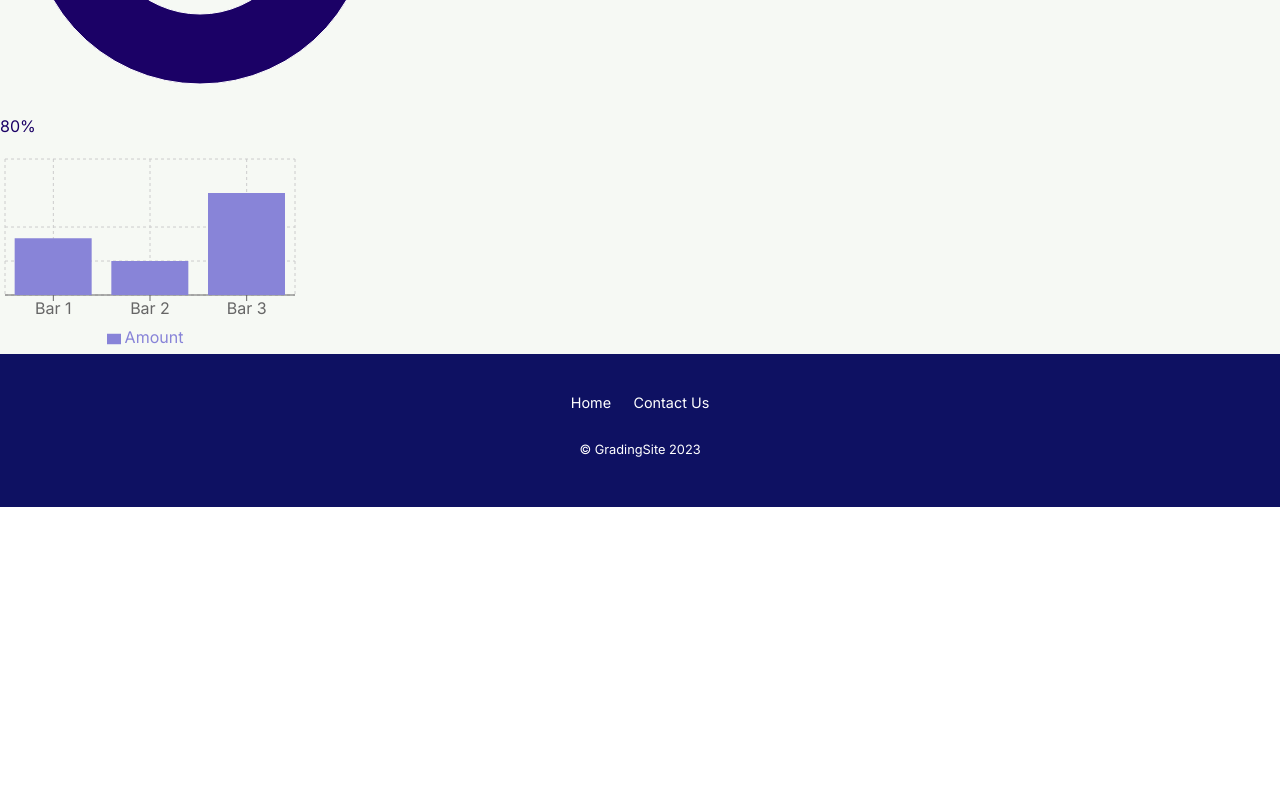
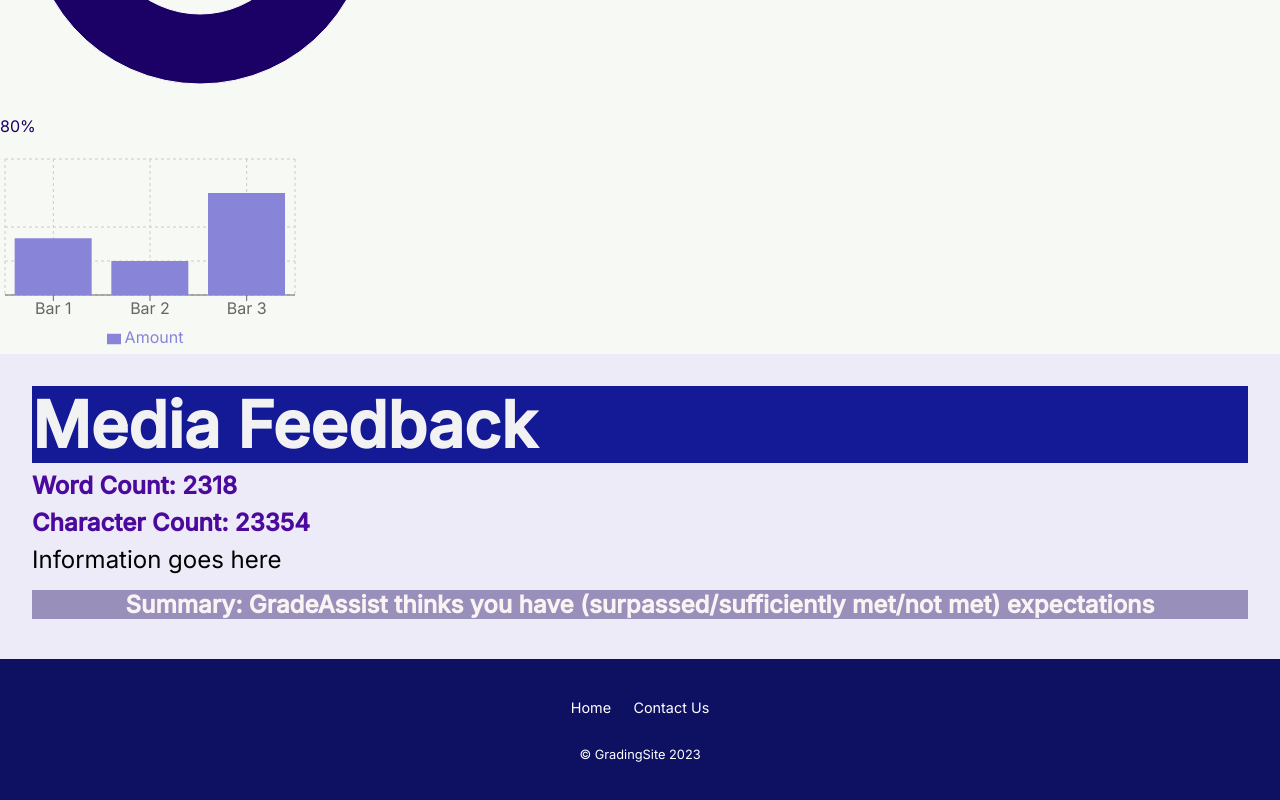
Before and after one commit to coderpr0grammer/GradingSite, a React (Create React App) app: page /my-assignments in a window 1280 px wide. Shown: the part 466-1266 px from the top of the page. Before the commit the page ends 973 px from the top, so only its background shows below. Built offline with nearby package versions, Linux system fonts and the light colour scheme.

Commit message:
media feedback card

```diff
--- a/src/components/pages/MyAssignments/MyAssignments.css
+++ b/src/components/pages/MyAssignments/MyAssignments.css
@@ -6,3 +6,52 @@
     color: #1B0166;
     font: bolder;
 }
+
+#mediaHeader{
+
+font-family: 'Inter';
+font-style: normal;
+font-weight: 700;
+font-size: 64px;
+line-height: 77px;
+
+color: #F2F2F2;
+background: #141996;
+}
+
+#feedbackContainer{
+    background: #EEEBF8;
+    padding: 2em;
+
+}
+
+.wordValue{
+    font-family: 'Inter';
+font-style: normal;
+font-weight: 700;
+font-size: 24px;
+line-height: 29px;
+color: #4B0A9C;
+}
+
+#feedbackText{
+    font-family: 'Inter';
+font-style: normal;
+font-weight: 400;
+font-size: 24px;
+line-height: 29px;
+
+color: #000000;
+}
+
+#feedbackSummary{
+    font-family: 'Inter';
+font-style: normal;
+font-weight: 700;
+font-size: 24px;
+line-height: 29px;
+text-align: center;
+
+color: #FBF3F3;
+background: #9890BA;
+}
--- a/src/components/pages/MyAssignments/MyAssignments.js
+++ b/src/components/pages/MyAssignments/MyAssignments.js
@@ -29,7 +29,13 @@ function MyAssignments() {
   <Bar dataKey="Amount" fill="#8884d8" />
 </BarChart>
 
-
+    <div id="feedbackContainer">
+    <h1 id="mediaHeader">Media Feedback</h1>
+    <h3 class="wordValue">Word Count: 2318</h3>
+    <h3 class="wordValue">Character Count: 23354</h3>
+    <p id="feedbackText">Information goes here</p>
+    <h3 id="feedbackSummary">Summary: GradeAssist thinks you have (surpassed/sufficiently met/not met) expectations</h3>
+    </div>
 
     </header>
     </div>
```
